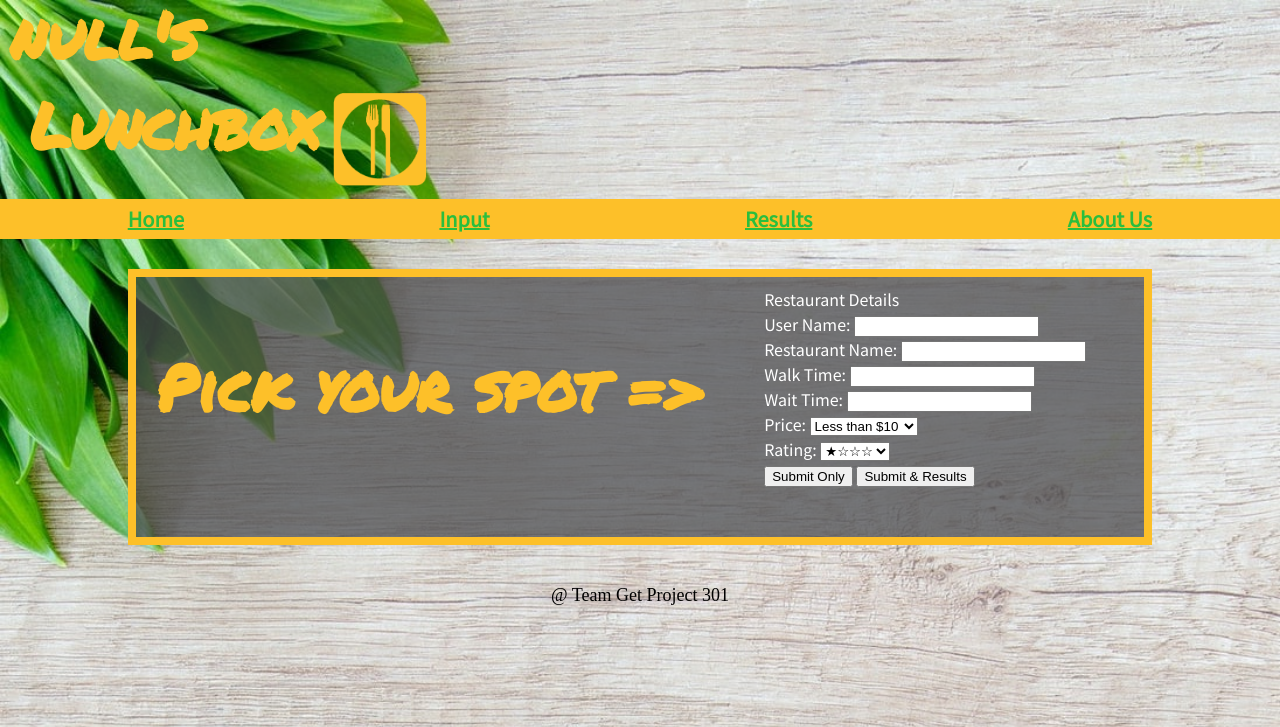
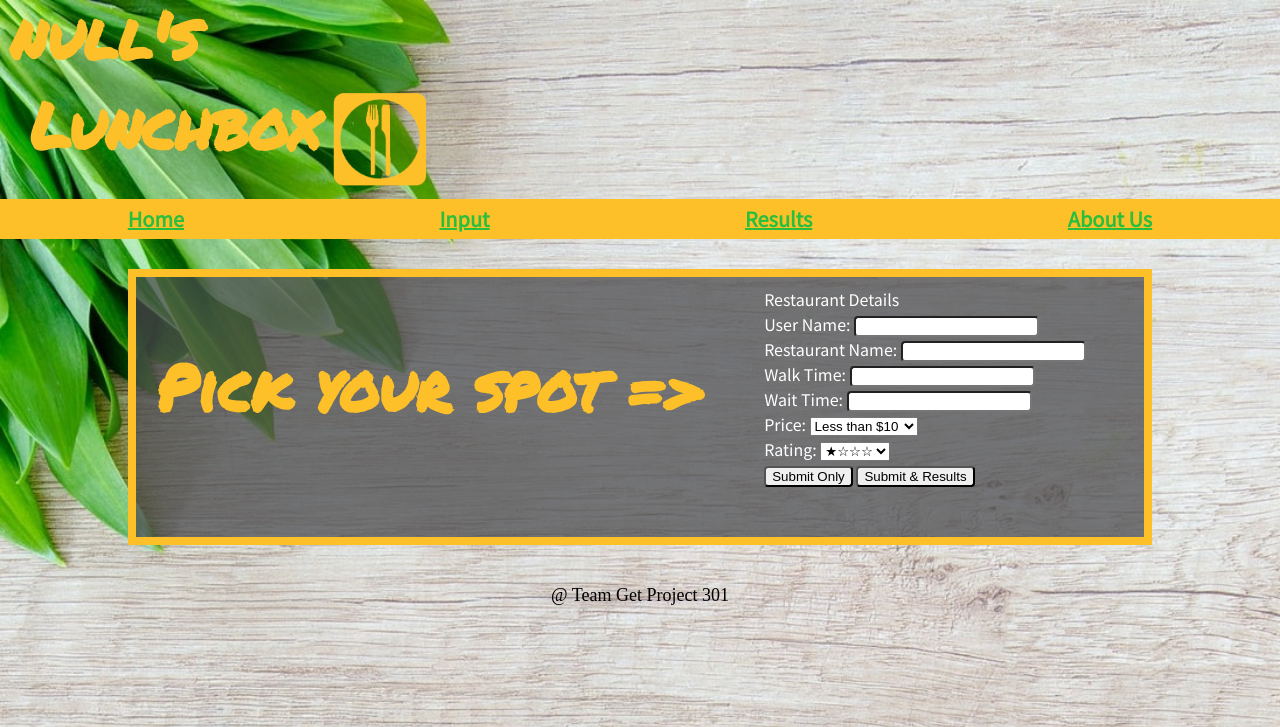
Before and after one commit to Codefellows-Team-GET/lunchbox, a Node server app: page /input in a window 1280 px wide. Shown: the top 727 px of the page. Run offline with Node 20, Linux system fonts and the light colour scheme; some libraries are stand-ins or nearby versions.

Commit message:
minor styling

```diff
--- a/public/css/base.css
+++ b/public/css/base.css
@@ -64,3 +64,11 @@ td{
 #content-wrap{
   min-width: 600px;
 }
+
+button{
+  border-radius: 4px;
+}
+
+input{
+  border-radius: 4px;
+}
```
